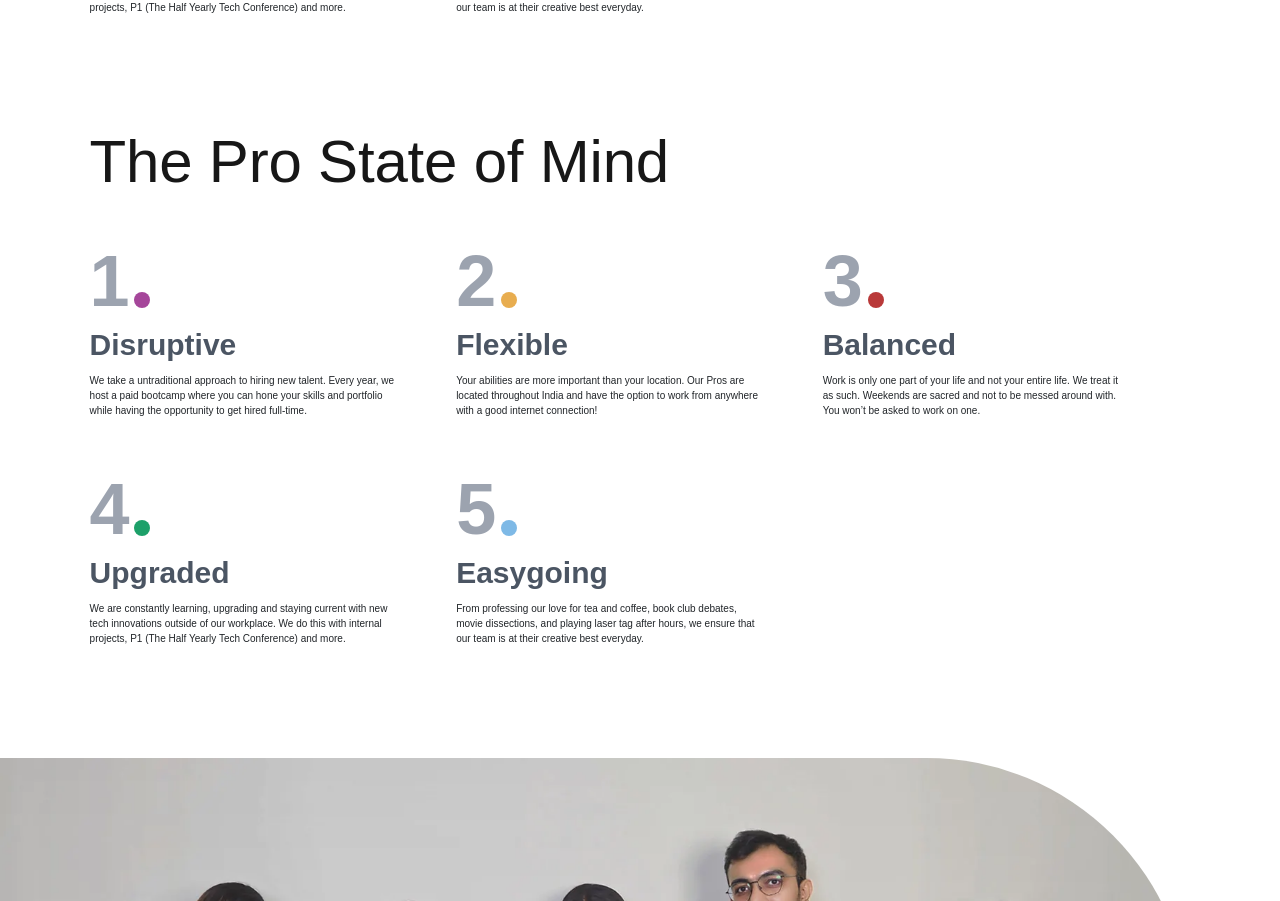
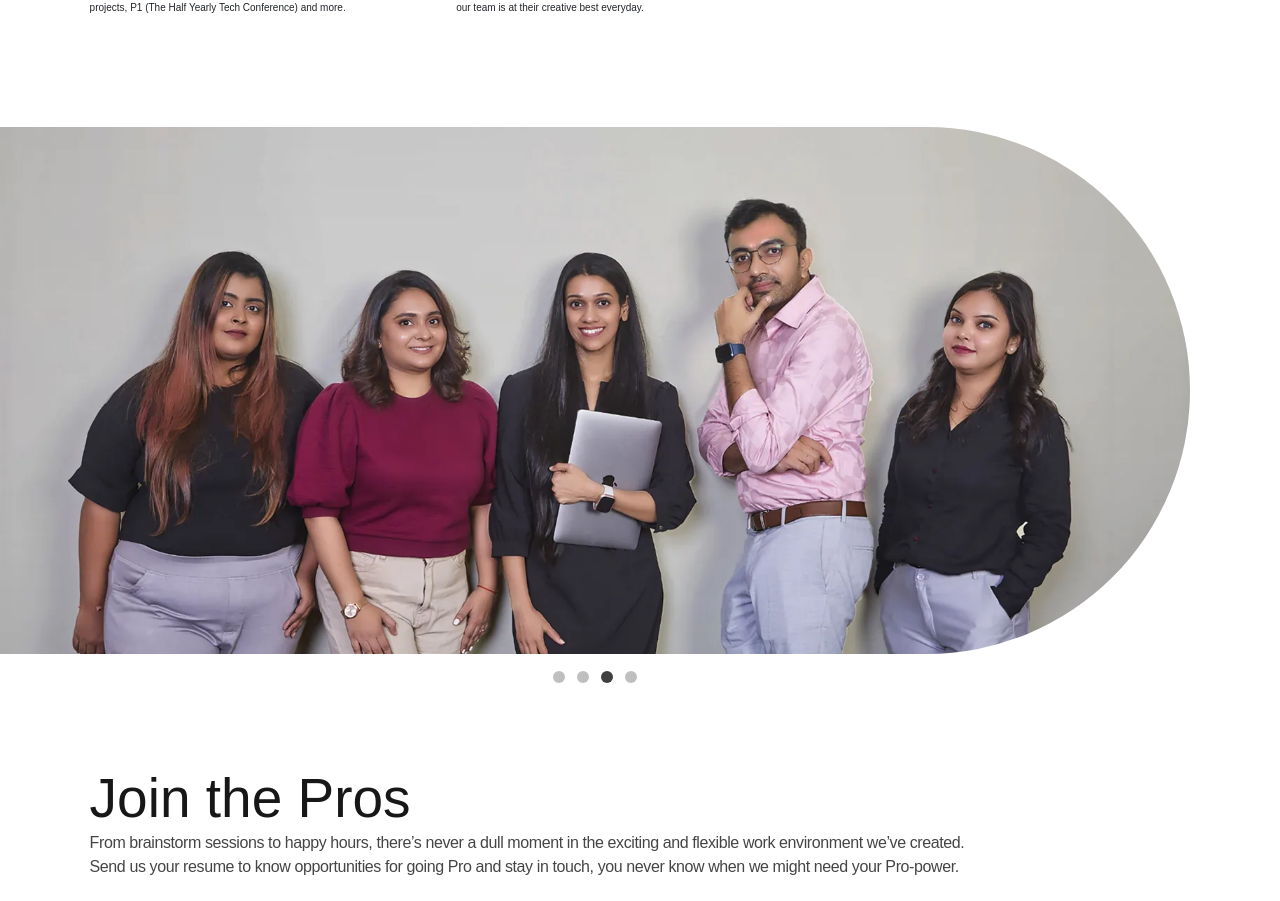
Before and after one commit to theprakashkumar/proceduretech.github.io, a Next.js app: page /lifeprocedure in a window 1280 px wide. Shown: the part 2642-3543 px from the top of the page. Built offline with nearby package versions, Linux system fonts and the light colour scheme.

Commit message:
fixes duplicate pointers 'The Pro State of Mind' in /lifeprocedure : life@procedure page (#12)

```diff
--- a/src/app/lifeprocedure/page.tsx
+++ b/src/app/lifeprocedure/page.tsx
@@ -156,38 +156,12 @@ const LifeProcedure = () => {
           </div>
         ))}
       </section>
-      <Pointers
-        title="The Pro State of Mind"
-        pointers={pointerData}
-        eachElementClassName="text-[0.625rem] w-full md:w-[28%] lg:w-[28%] mr-0 md:mr-[5.3%] mb-12 md:mb-[5%]"
-      />
       <section className="mb-28">
-        <div className="container-padding">
-          <h2 className="mb-12">The Pro State of Mind</h2>
-          <div className="flex flex-wrap -mb-[5%]">
-            {pointerData.map((data, index) => (
-              <div
-                key={data.heading}
-                className="w-full md:w-[28%] md:mr-[5.3%] mb-12 md:mb-[5%]"
-              >
-                <h3
-                  className={twMerge(
-                    'text-gray-400 dot text-7xl font-bold mb-2.5',
-                    data.color
-                  )}
-                >
-                  {index + 1}
-                </h3>
-                <h4 className="text-3xl mb-2.5 text-gray-600 font-bold">
-                  {data.heading}
-                </h4>
-                <p className="text-[#212529] text-[0.625rem]">
-                  {data.description}
-                </p>
-              </div>
-            ))}
-          </div>
-        </div>
+        <Pointers
+          title="The Pro State of Mind"
+          pointers={pointerData}
+          eachElementClassName="text-[0.625rem] w-full md:w-[28%] lg:w-[28%] mr-0 md:mr-[5.3%] mb-12 md:mb-[5%]"
+        />
       </section>
       <section className="mb-28">
         <PhotoSlider photoData={photoData} />
```
